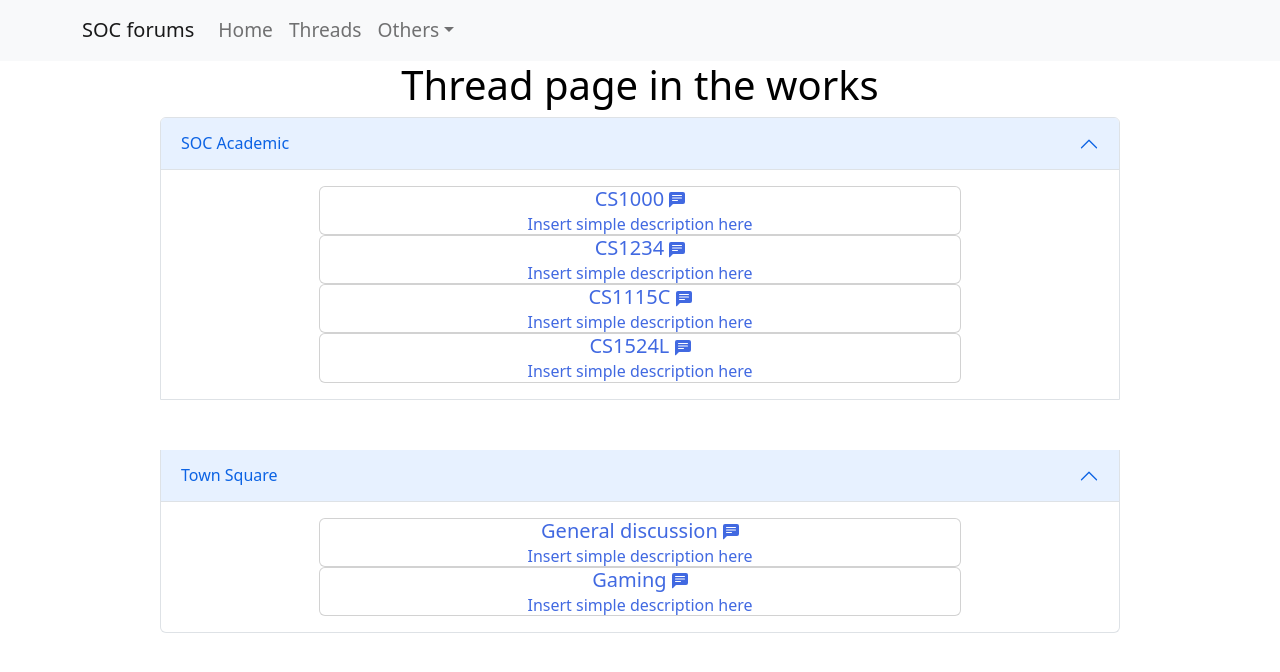
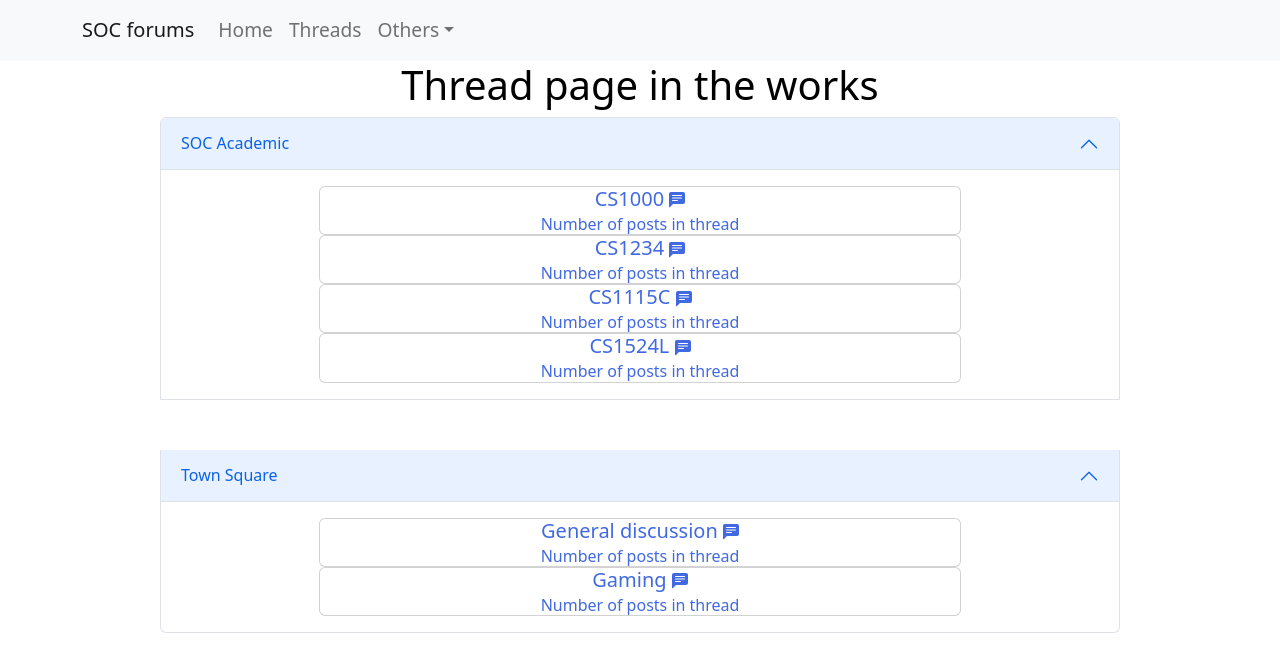
Before and after one commit to tanyunchao/cvwoBackend, a React (Create React App) app: page /threads in a window 1280 px wide. Shown: the top 672 px of the page. Built offline with nearby package versions, Linux system fonts and the light colour scheme; data requests are answered from the project's data file.

Commit message:
updated tags for icons

```diff
--- a/src/Thread.js
+++ b/src/Thread.js
@@ -5,7 +5,6 @@
 const Thread = ({threads}) => {
 
     threads = Array.from(threads);
-    console.log(threads)
 
     return (
         <div>
@@ -13,11 +12,11 @@
                 <Card style={{width: "70%"}} className="threadCard" key={thread.threadId}>
                     <Card.Title>
                         {thread.title + ' '}
-                        <svg xmlns="http://www.w3.org/2000/svg" width="16" height="16" fill="currentColor" class="bi bi-chat-left-text-fill" viewBox="0 0 16 16">
+                        <svg xmlns="http://www.w3.org/2000/svg" width="16" height="16" fill="currentColor" className="bi bi-chat-left-text-fill" viewBox="0 0 16 16">
                             <path d="M0 2a2 2 0 0 1 2-2h12a2 2 0 0 1 2 2v8a2 2 0 0 1-2 2H4.414a1 1 0 0 0-.707.293L.854 15.146A.5.5 0 0 1 0 14.793V2zm3.5 1a.5.5 0 0 0 0 1h9a.5.5 0 0 0 0-1h-9zm0 2.5a.5.5 0 0 0 0 1h9a.5.5 0 0 0 0-1h-9zm0 2.5a.5.5 0 0 0 0 1h5a.5.5 0 0 0 0-1h-5z"/>
                         </svg>
                     </Card.Title>
-                    <Card.Subtitle>Insert simple description here</Card.Subtitle>
+                    <Card.Subtitle>Number of posts in thread</Card.Subtitle>
                 </Card>
             ))}
         </div>
--- a/src/TopThree.js
+++ b/src/TopThree.js
@@ -28,11 +28,11 @@
                     <div style={{display: "flex"}}>
                         <p className="mb-1">{post.body}</p>
                         <div className="votingButtons">
-                            <svg xmlns="http://www.w3.org/2000/svg" width="16" height="16" fill="currentColor" class="bi bi-caret-up-fill" viewBox="0 0 16 16">
+                            <svg xmlns="http://www.w3.org/2000/svg" width="16" height="16" fill="currentColor" className="bi bi-caret-up-fill" viewBox="0 0 16 16">
                                 <path d="m7.247 4.86-4.796 5.481c-.566.647-.106 1.659.753 1.659h9.592a1 1 0 0 0 .753-1.659l-4.796-5.48a1 1 0 0 0-1.506 0z"/>
                             </svg>
                             <p className="votebox">{post.votes}</p>
-                            <svg xmlns="http://www.w3.org/2000/svg" width="16" height="16" fill="currentColor" class="bi bi-caret-down-fill" viewBox="0 0 16 16">
+                            <svg xmlns="http://www.w3.org/2000/svg" width="16" height="16" fill="currentColor" className="bi bi-caret-down-fill" viewBox="0 0 16 16">
                                 <path d="M7.247 11.14 2.451 5.658C1.885 5.013 2.345 4 3.204 4h9.592a1 1 0 0 1 .753 1.659l-4.796 5.48a1 1 0 0 1-1.506 0z"/>
                             </svg>
                         </div>
```
